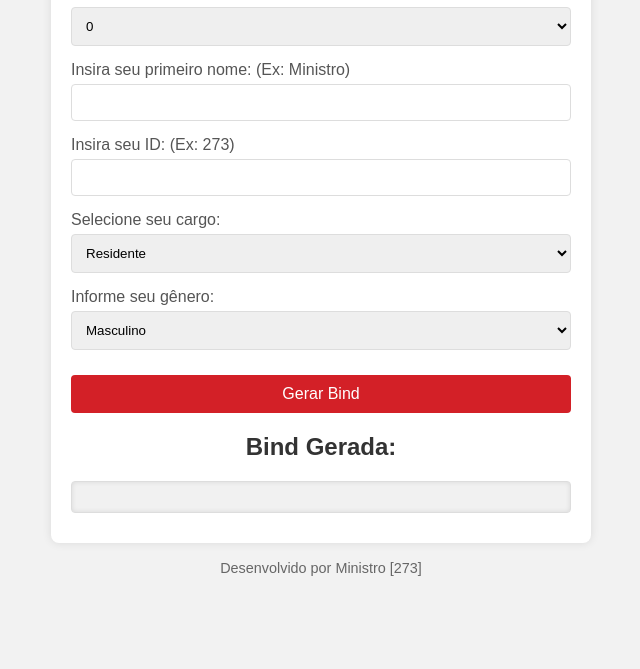
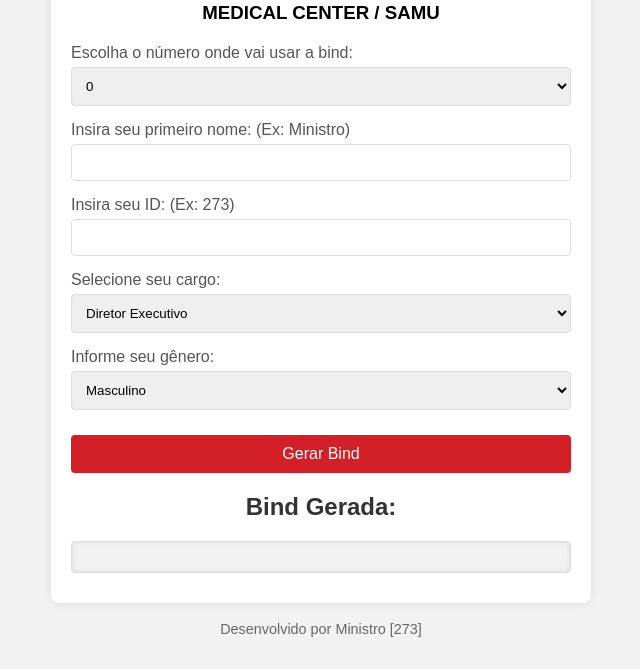
Before and after one commit to robsonllourenco/gerarbind_bhc, a plain HTML site: page index.html in a window 1280 px wide. Shown: the part 131-800 px from the top of the page, without its empty margins (319-959 px from the left). Drawn offline with Linux system fonts and the light colour scheme.

Commit message:
Update index.html

```diff
--- a/index.html
+++ b/index.html
@@ -7,6 +7,10 @@
 </head>
 <body>
     <div class="container">
+        <div class="header">
+            <h1>Gerar Bind</h1>
+            <h3>MEDICAL CENTER / SAMU</h3>
+        </div>
         <form id="fraseForm">
             <div class="form-group">
                 <label for="tecla">Escolha o número onde vai usar a bind:</label>
@@ -37,22 +41,22 @@
             <div class="form-group">
                 <label for="cargo">Selecione seu cargo:</label>
                 <select id="cargo">
+                    <option value="Diretor Executivo">Diretor Executivo</option>
+                    <option value="Diretor">Diretor</option>
+                    <option value="Vice Diretor">Vice Diretor</option>
+                    <option value="Coordenador Geral">Coordenador(a) Geral</option>
+                    <option value="Coordenador Administrativo">Coordenador(a) Administrativo(a)</option>
+                    <option value="Coordenador Médico">Coordenador(a) Médico(a)</option>
+                    <option value="Coordenador Auxiliar">Coordenador(a) Auxiliar</option>
+                    <option value="Supervisor Geral">Supervisor(a) Geral</option>
+                    <option value="Médico Chefe">Médico(a) Chefe</option>
+                    <option value="Médico Supervisor">Médico(a) Supervisor(a)</option>
+                    <option value="Médico Residente">Médico(a) Residente</option>
+                    <option value="Auxiliar Médico">Auxiliar Médico(a)</option>
+                    <option value="Enfermeiro">Enfermeiro(a)</option>
+                    <option value="Socorrista">Socorrista</option>
+                    <option value="Paramédico">Paramédico(a)</option>
                     <option value="Residente">Residente</option>
-                    <option value="Diretor Executivo">Diretor(a) Executivo(a)</option>
-                    <option value="Paramédico">Paramédico</option>
-                    <option value="Socorrista">Socorrista</option>
-                    <option value="Enfermeiro">Enfermeiro</option>
-                    <option value="Aux. Méd.">Aux. Méd.</option>
-                    <option value="Méd. Residente">Méd. Residente</option>
-                    <option value="Méd. Supv.">Méd. Supv.</option>
-                    <option value="Méd. Chefe">Méd. Chefe</option>
-                    <option value="Supv. Geral">Supv. Geral</option>
-                    <option value="Coord. Aux">Coord. Aux</option>
-                    <option value="Coord. Médico">Coord. Médico</option>
-                    <option value="Coord. Admin">Coord. Admin</option>
-                    <option value="Coord. Geral">Coord. Geral</option>
-                    <option value="Vice Diretor">Vice Diretor</option>
-                    <option value="Diretor">Diretor</option>
                 </select>
             </div>
 
```
